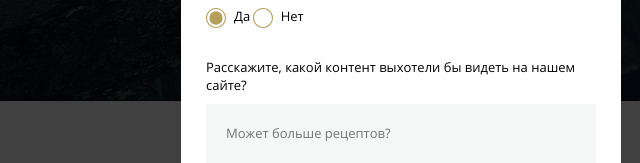
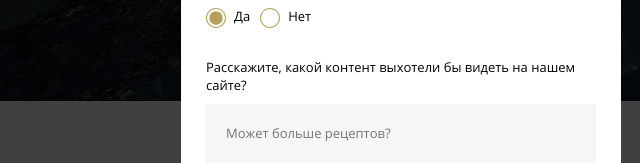
Before and after one commit to shamagir/diploma, a plain HTML site: page index.html in a window 1280 px wide. Shown: the part 342-505 px from the top of the page, 239-879 px from the left. Drawn offline with Linux system fonts and the light colour scheme; files whose address does not match are found by name.

Commit message:
Desktop with popup

```diff
--- a/css/style.css
+++ b/css/style.css
@@ -813,6 +813,14 @@ button.mailing-submit {
   border-bottom: solid 1px #b59f5b;
 }
 
+.modal-group-content {
+  display: flex;
+}
+
+.radio-group:first-child {
+  margin-right: 10px;
+}
+
 .radio-text {
   font-size: 1.3rem;
 }
--- a/index.html
+++ b/index.html
@@ -481,6 +481,7 @@
             </div>
             <div class="modal-form-group">
               <div class="modal-group-header">Вы подписаны на email-рассылку?</div>
+              <div class="modal-group-content">
                 <label class="radio-group">
                   <input type="radio" class="radio visually-hidden" name="mailing" value="yes" checked required>
                   <span class="radio-text">Да</span>
@@ -489,6 +490,7 @@
                   <input type="radio" class="radio visually-hidden" name="mailing" value="no" required>
                   <span class="radio-text">Нет</span>
                 </label>
+              </div>
             </div>
             <div class="modal-form-group">
               <div class="modal-group-header">Расскажите, какой контент выхотели бы видеть на нашем сайте?</div>
```
Lines whose indentation alone changed are shown as unchanged.
